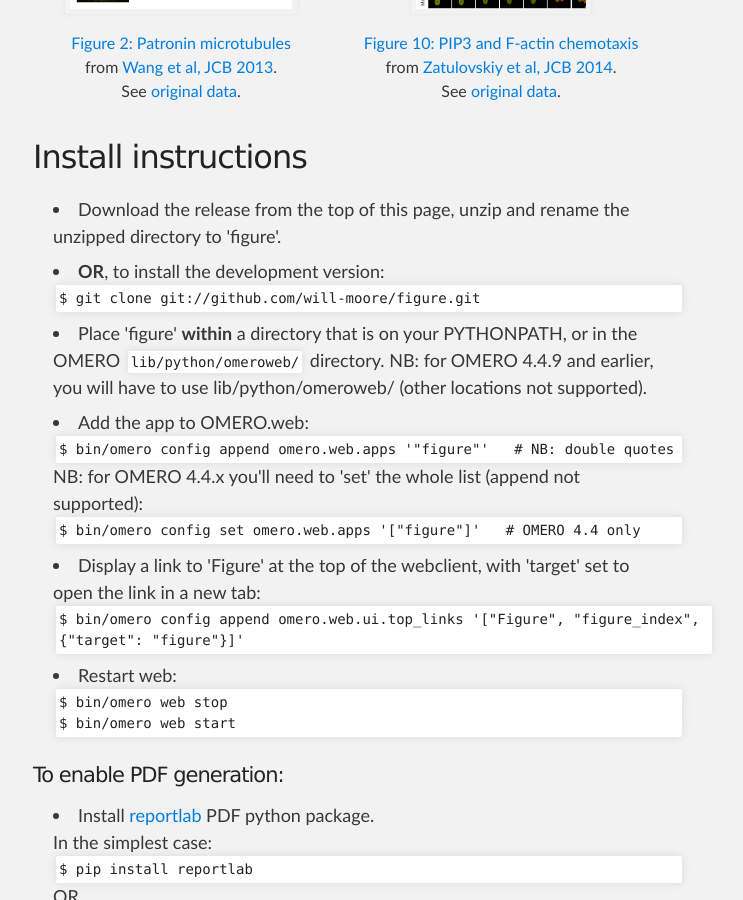
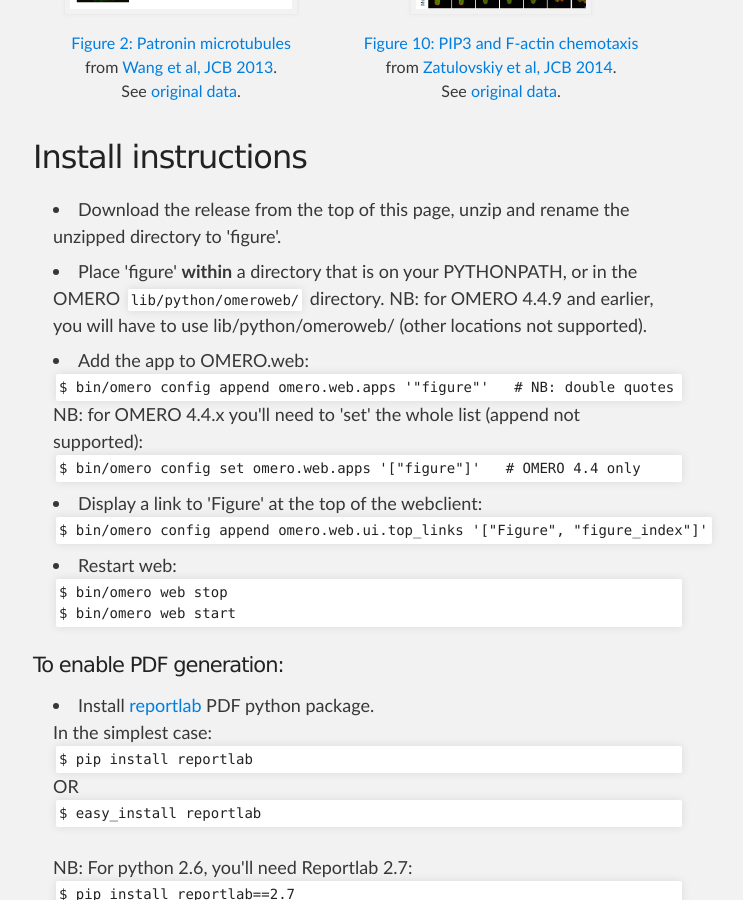
Before and after one commit to ome/omero-figure, a Jekyll site: the page built from index.html, in a window 1280 px wide and 900 px high, scrolled down 3189 px. Shown: the whole window, without its empty margins (287-1030 px from the left). Built offline with Jekyll 4.4.1, drawn with Linux system fonts in a browser that asks for light colours; Markdown is read by kramdown in place of the engine named in the settings; comment, search, counter and statistics services are not loaded.

Commit message:
Install info: remove 'dev install' and top_link 'target'

```diff
--- a/index.html
+++ b/index.html
@@ -108,10 +108,6 @@
               rename the unzipped directory to 'figure'.
             </li>
             <li>
-              <strong>OR</strong>, to install the development version:
-              <code>$ git clone git://github.com/will-moore/figure.git</code>
-            </li>
-            <li>
               Place 'figure' <strong>within</strong> a directory that is on your PYTHONPATH, or
               in the OMERO <code style="display:inline">lib/python/omeroweb/</code> directory. NB: for OMERO 4.4.9 and earlier, you will
               have to use lib/python/omeroweb/ (other locations not supported).
@@ -121,9 +117,12 @@
               NB: for OMERO 4.4.x you'll need to 'set' the whole list (append not supported):
               <code> $ bin/omero config set omero.web.apps '["figure"]' &nbsp # OMERO 4.4 only</code>
             </li>
-            <li>Display a link to 'Figure' at the top of the webclient, with 'target' set to open the link in a new tab:
+            <li>Display a link to 'Figure' at the top of the webclient:
+              <!-- with 'target' set to open the link in a new tab: -->
               <code style="width:650px">
-                $ bin/omero config append omero.web.ui.top_links '["Figure", "figure_index", {"target": "figure"}]'
+                <!-- $ bin/omero config append omero.web.ui.top_links '["Figure", "figure_index", {"target": "figure"}]' -->
+                $ bin/omero config append omero.web.ui.top_links '["Figure", "figure_index"]'
+
               </code>
             </li>
             <li>Restart web:
```
